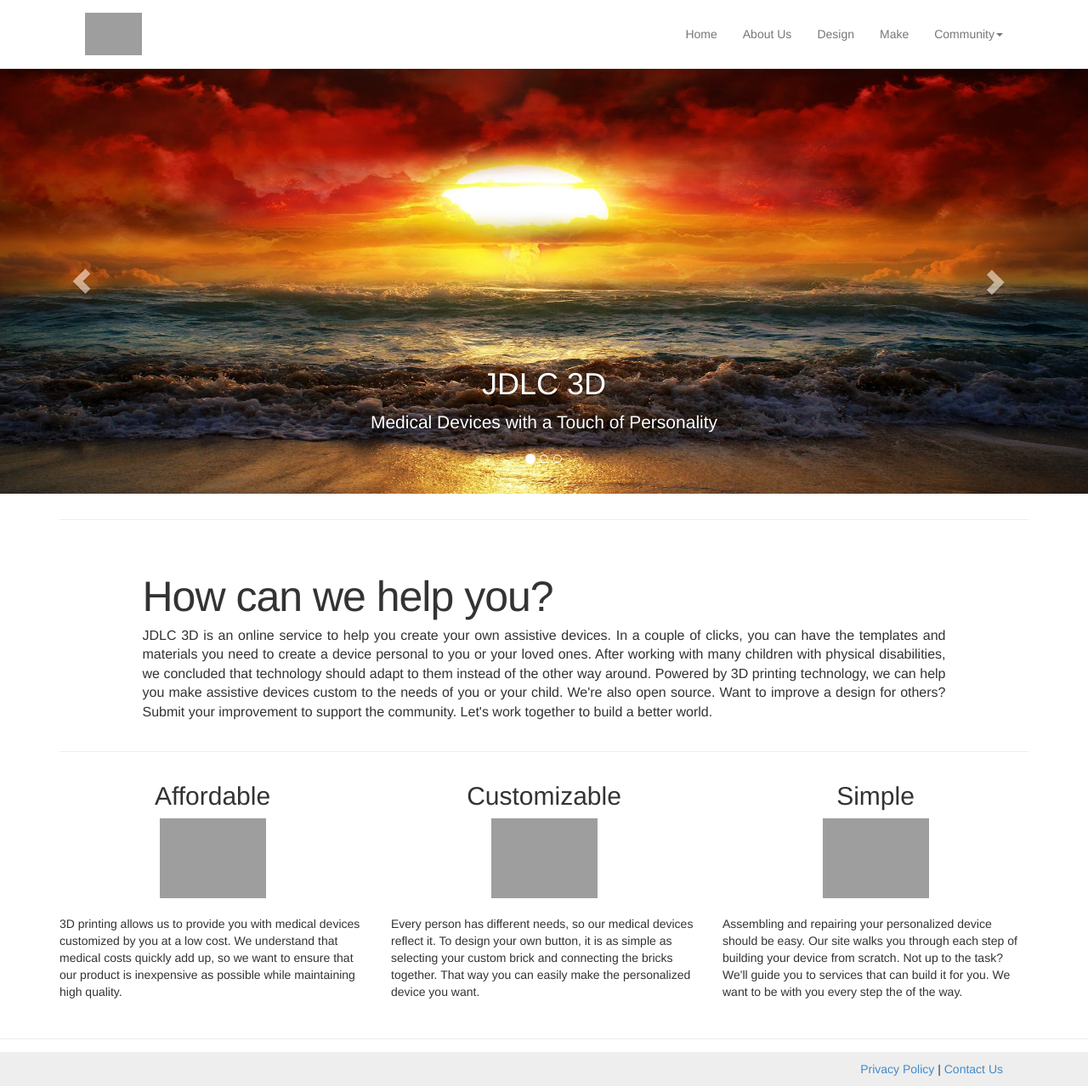
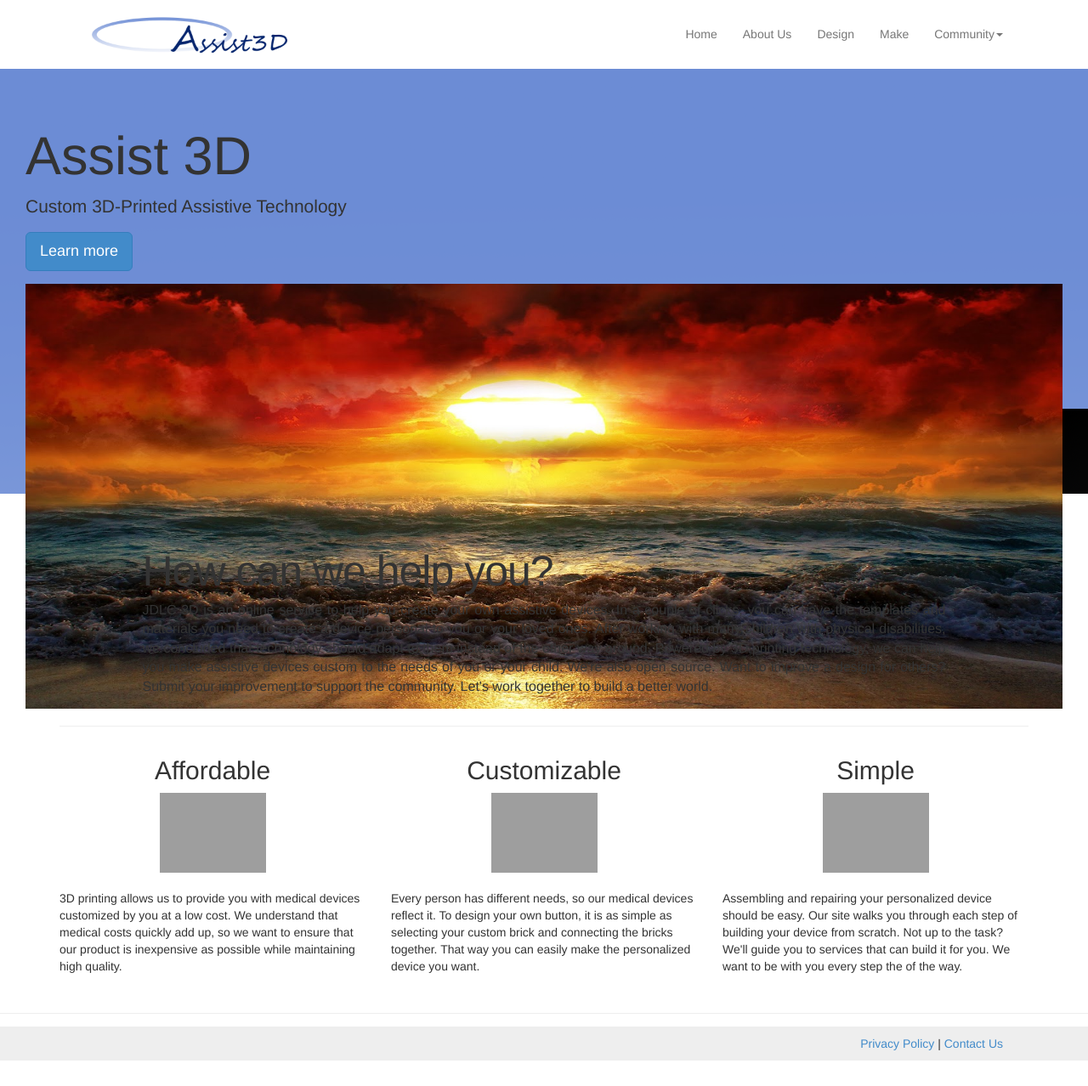
Before and after one commit to jljohnlu/JDLC_Website, a PHP site: page /home.php in a window 1280 px wide. Shown: the whole page at 85% size. After the commit the page ends 1248 px from the top, so only its background shows below. Run offline with PHP 8.4, Linux system fonts and the light colour scheme; some libraries are stand-ins or nearby versions; grey boxes are pictures that could not be loaded.

Commit message:
updated graphics

```diff
--- a/home.php
+++ b/home.php
@@ -43,51 +43,13 @@
 
 	</nav>
 
-<div id="myCarousel" class="carousel slide" data-ride="carousel">
-      <ol class="carousel-indicators">
-        <li data-target="#myCarousel" data-slide-to="0" class="active"></li>
-        <li data-target="#myCarousel" data-slide-to="1"></li>
-        <li data-target="#myCarousel" data-slide-to="2"></li>
-      </ol>
-      <div class="carousel-inner">
-        <div class="item active">
-          <div id="logo">
-          <img src="images/banner_temporary3.jpg" style="width: 100%; height: auto; max-height: 500px;">
-          </div>
-          <div class="container">
-            <div class="carousel-caption">
-              <h1>JDLC 3D</h1>
-              <p>Medical Devices with a Touch of Personality</p>
-            </div>
-          </div>
-        </div>
-        <div class="item">
-        	<div id="logo">
-          <img src="images/banner_temporary3.jpg" style="width: 100%; height: auto; max-height: 500px;">
-          </div>
-          <div class="container">
-            <div class="carousel-caption">
-              <h1>Why us?</h1>
-              <p>We provide an easy, all-inclusive service for you to create custom medical devices.</p>
-            </div>
-          </div>
-        </div>
-        <div class="item">
-         	<div id="logo">
-          <img src="images/banner_temporary3.jpg" style="width: 100%; height: auto; max-height: 500px;">
-           	</div>
-          <div class="container">
-            <div class="carousel-caption">
-              <h1>How do I start my own design?</h1>
-              <p><a class="btn btn-primary btn-lg" role="button"href="login.php">Click here</a></p>
-            </div>
-          </div>
-        </div>
-      </div>
-      <a class="left carousel-control" href="#myCarousel" data-slide="prev"><span class="glyphicon glyphicon-chevron-left"></span></a>
-      <a class="right carousel-control" href="#myCarousel" data-slide="next"><span class="glyphicon glyphicon-chevron-right"></span></a>
-    </div>
+<div class="jumbotron" style="background-image: url(images/banners/banner_large.png); width: 100%; height: auto; max-height: 500px;">
+  <h1>Assist 3D</h1>
+  <p>Custom 3D-Printed Assistive Technology</p>
+  <p><a class="btn btn-primary btn-lg" role="button">Learn more</a></p>
+  <img src="images/banner_temporary3.jpg" style="width: 100%; height: auto; max-height: 500px;">
 </div>
+
 
 <div class="container">
 <hr class="featurette-divider" style="margin-top: -30px">
```
Also changed, not shown: images/banners/banner_large.png (added), images/banners/banner_small.jpg (deleted), images/banners/banner_small.png, images/logos/logo-hand_and_box.png (added), images/logos/logo_horizontal.png (added), images/logos/logo_only-box_and_hand.png (added).
